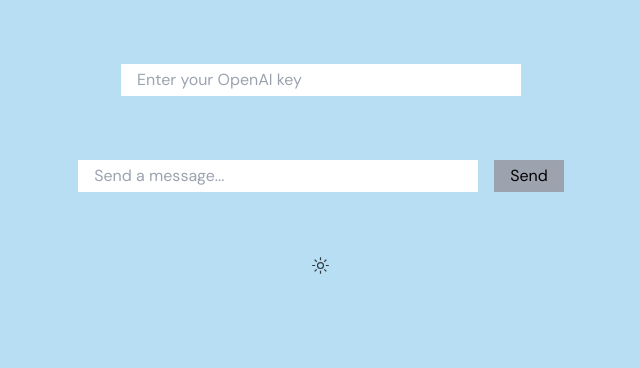
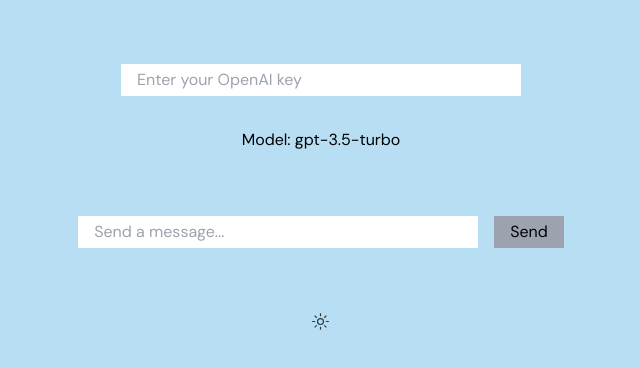
Before and after one commit to mys1024/chatgpt-with-key, a Vue app: page / in a window 1280 px wide. Shown: the top 368 px of the page, without its empty margins (319-959 px from the left). Built offline with nearby package versions, Linux system fonts and the light colour scheme; a web font is replaced by a local one.

Commit message:
feat: toggle model

```diff
--- a/src/api/chat.ts
+++ b/src/api/chat.ts
@@ -3,6 +3,7 @@
 import type {
   ChatCompletions,
   ChatMessage,
+  ChatModel,
   ChatStreamingCompletions,
   JsonResponse,
 } from '~/types'
@@ -27,7 +28,7 @@
 
 export async function chatCompletionsStreamingApi(
   key: string,
-  model: 'gpt-4' | 'gpt-3.5-turbo',
+  model: ChatModel,
   messages: ChatMessage[],
   onopen: () => void,
   onmessage: (completions: ChatStreamingCompletions | null) => void,
--- a/src/pages/index.vue
+++ b/src/pages/index.vue
@@ -3,15 +3,20 @@
 
 import { useChatStore } from '~/stores/chat'
 import { chatCompletionsStreamingApi } from '~/api/chat'
-import type { ChatMessage, ChatRole } from '~/types'
+import type { ChatMessage, ChatModel, ChatRole } from '~/types'
 
 const chatStore = useChatStore()
 
+const model = ref<ChatModel>('gpt-3.5-turbo')
 const userInput = ref('')
 const historyMessages = ref<ChatMessage[]>([])
 const streaming = ref(false)
 const streamingRole = ref<ChatRole>('assistant')
 const streamingContent = ref('')
+
+function toggleModel() {
+  model.value = model.value === 'gpt-4' ? 'gpt-3.5-turbo' : 'gpt-4'
+}
 
 async function send() {
   // create user message
@@ -21,12 +26,11 @@
   }
   historyMessages.value.push(userMessage)
   userInput.value = ''
-
   // receive assistant message
   await new Promise<void>((resolve) => {
     chatCompletionsStreamingApi(
       chatStore.key,
-      'gpt-3.5-turbo',
+      model.value,
       historyMessages.value,
       () => streaming.value = true,
       (completions) => {
@@ -42,13 +46,11 @@
       },
     )
   })
-
   // store assistant message
   historyMessages.value.push({
     role: streamingRole.value,
     content: streamingContent.value,
   })
-
   // reset states
   streaming.value = false
   streamingRole.value = 'assistant'
@@ -64,6 +66,9 @@
       type="text"
       placeholder="Enter your OpenAI key"
     >
+    <div cursor-pointer @click="toggleModel">
+      Model: {{ model }}
+    </div>
     <div space-y-4>
       <div
         v-for="message, i in historyMessages" :key="i"
--- a/src/types.ts
+++ b/src/types.ts
@@ -1,6 +1,8 @@
 export interface JsonResponse<T = {} | []> extends Omit<Response, 'arrayBuffer' | 'blob' | 'formData' | 'text'> {
   json(): Promise<T>
 }
+
+export type ChatModel = 'gpt-4' | 'gpt-3.5-turbo'
 
 export type ChatRole = 'system' | 'user' | 'assistant'
 
```
